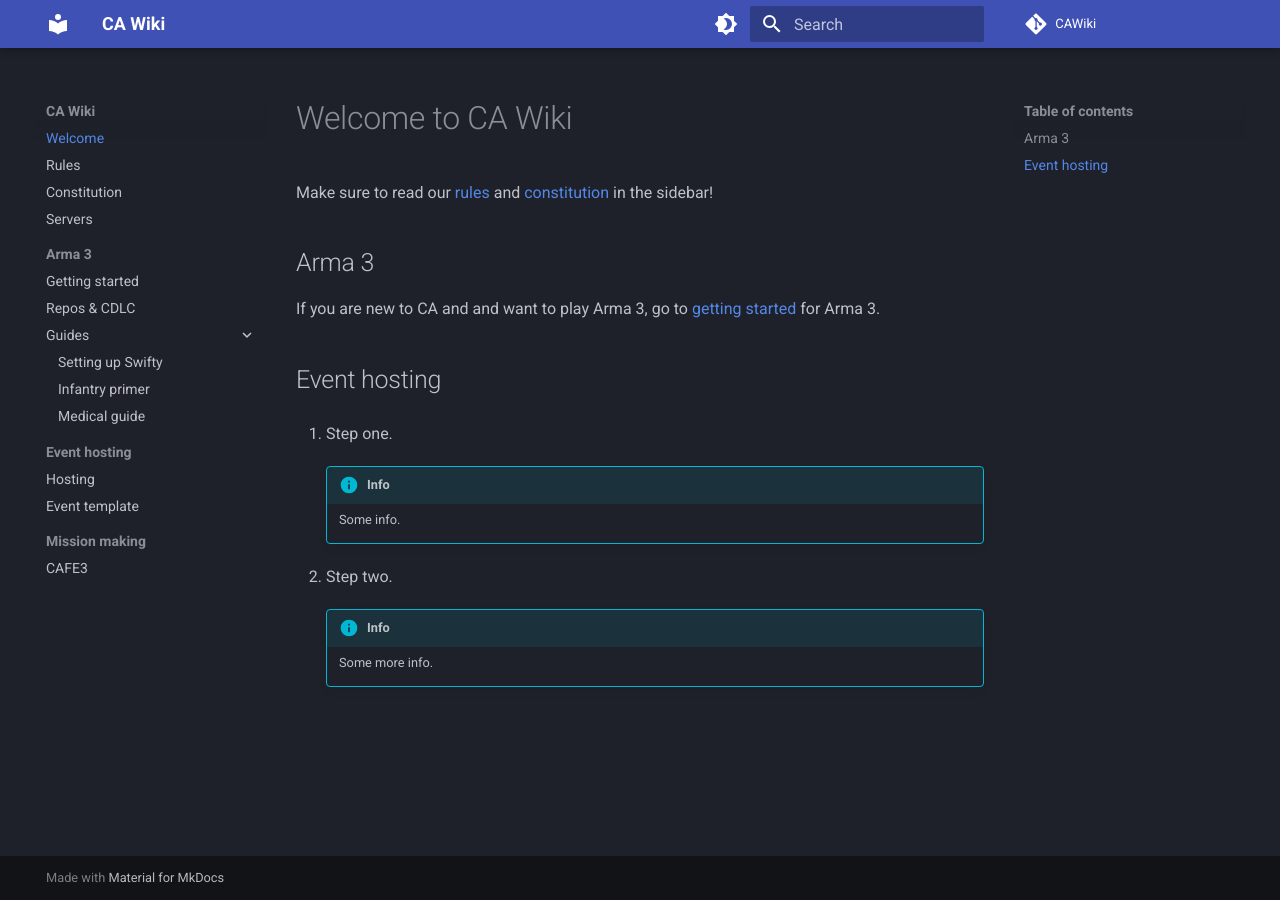
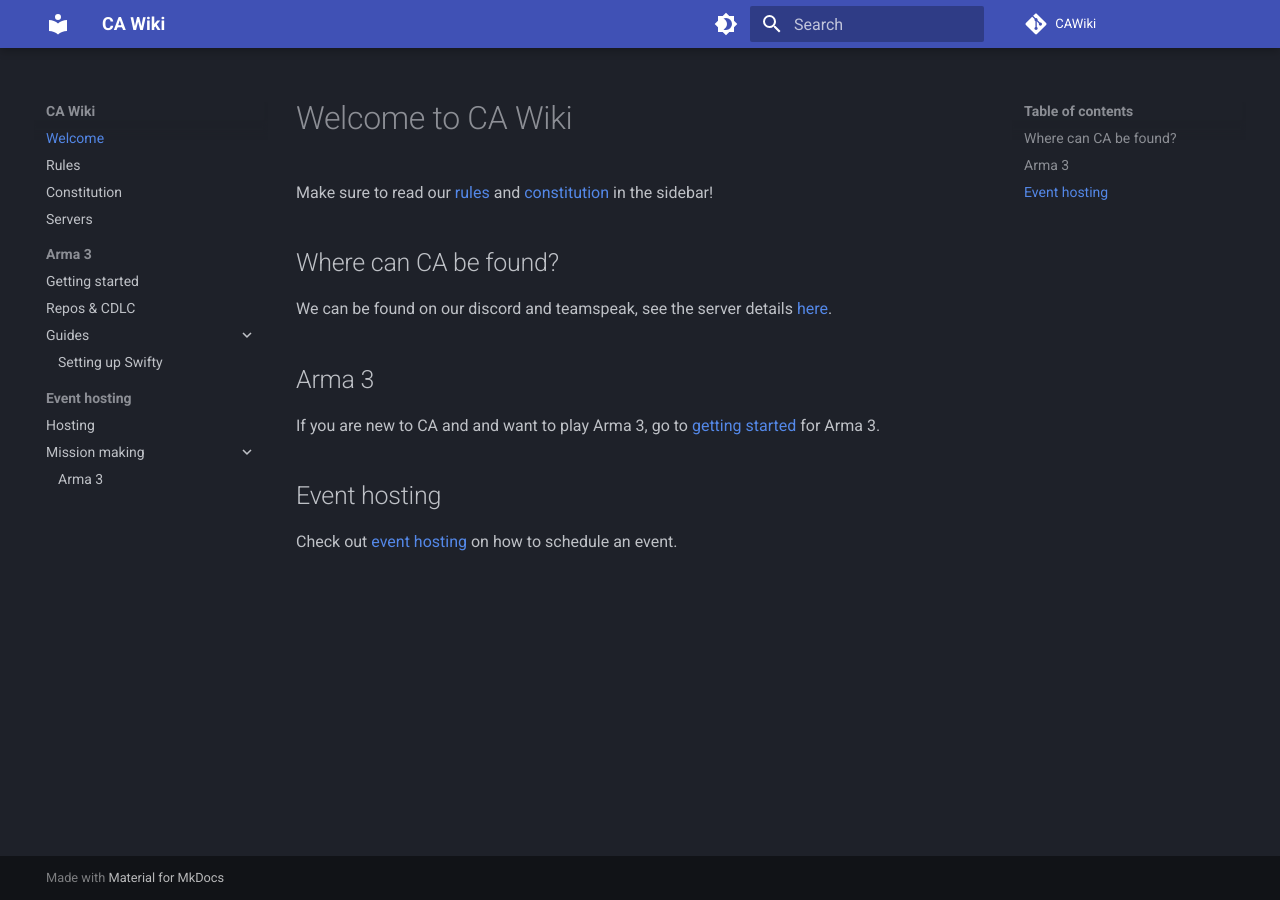
Before and after one commit to TheEchoCode/CAWiki, an MkDocs documentation site: the page built from docs/index.md, in a window 1280 px wide. Built offline with MkDocs 1.6.1 and Material for MkDocs 9.7.7, drawn with Linux system fonts in a browser that asks for light colours; plug-ins that fetch from the network failed and are left out; comment, search, counter and statistics services are not loaded.

Commit message:
Added slotting site, some structure changes, links to guides and notice about where CA could be found

```diff
--- a/docs/index.md
+++ b/docs/index.md
@@ -1,19 +1,14 @@
 # Welcome to CA Wiki
 
 Make sure to read our [rules](rules.md) and [constitution](constitution.md) in the sidebar!
+
+## Where can CA be found?
+
+We can be found on our discord and teamspeak, see the server details [here](servers.md).
 
 ## Arma 3
 If you are new to CA and and want to play Arma 3, go to [getting started](arma_3/getting_started.md) for Arma 3.
 
 ## Event hosting
 
-
-1. Step one.
-
-    !!! info
-        Some info.
-
-1. Step two.
-
-    !!! info
-        Some more info.
+Check out [event hosting](event_hosting/hosting.md) on how to schedule an event.
--- a/mkdocs.yml
+++ b/mkdocs.yml
@@ -53,10 +53,7 @@ nav:
     - Repos & CDLC: arma_3/repos_cdlc.md
     - Guides:
       - Setting up Swifty: arma_3/swifty_getting_started.md
-      - Infantry primer: arma_3/infantry_primer.md
-      - Medical guide: arma_3/medical_guide.md
   - Event hosting:
     - Hosting: event_hosting/hosting.md
-    - Event template: event_hosting/event_template.md
-  - Mission making:
-    - CAFE3: mission_making/cafe3.md
+    - Mission making:
+      - Arma 3: mission_making/arma3.md
```
Also changed, not shown: docs/arma_3/getting_started.md (+7 -3 lines), docs/arma_3/infantry_primer.md (deleted, +0 -1 lines), docs/arma_3/medical_guide.md (deleted, +0 -1 lines), docs/event_hosting/event_template.md (deleted, +0 -1 lines), docs/event_hosting/hosting.md (+1 -1 lines), docs/mission_making/arma3.md (renamed from docs/mission_making/cafe3.md, +2 -0 lines).
